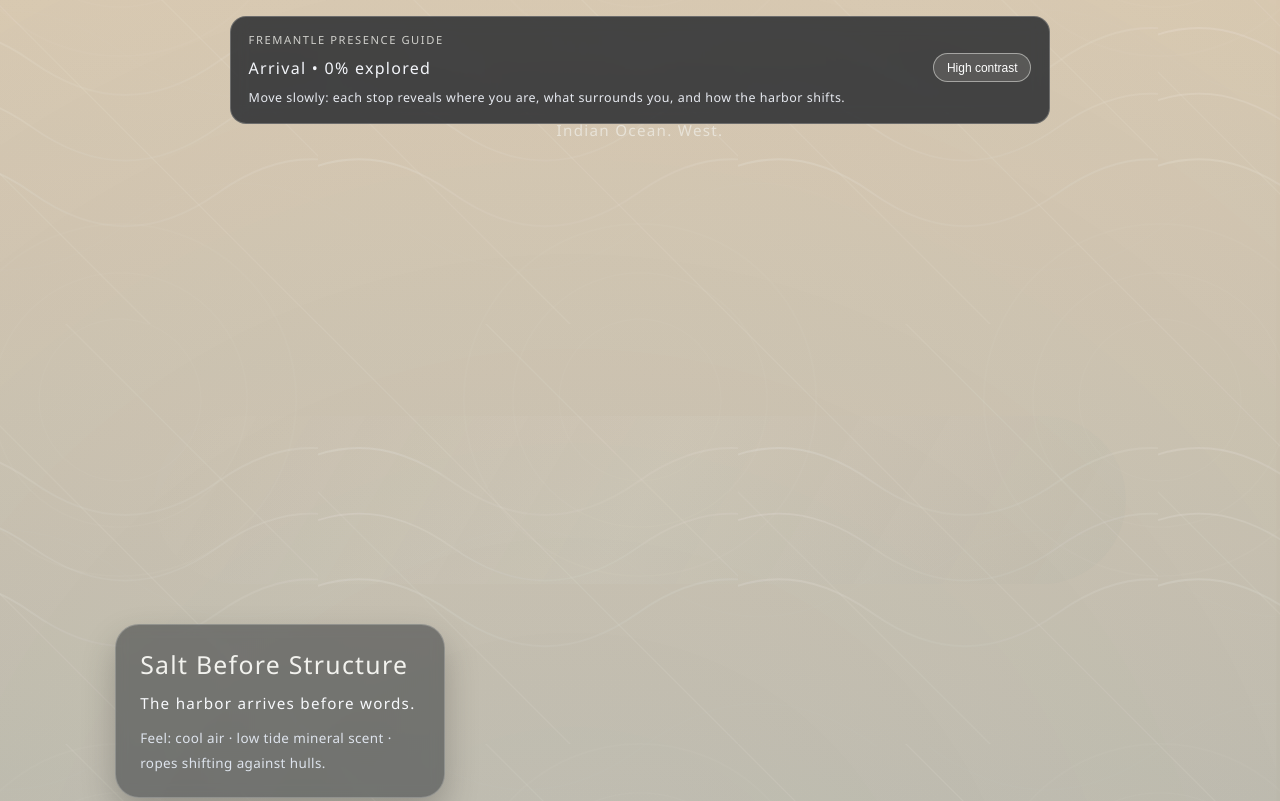
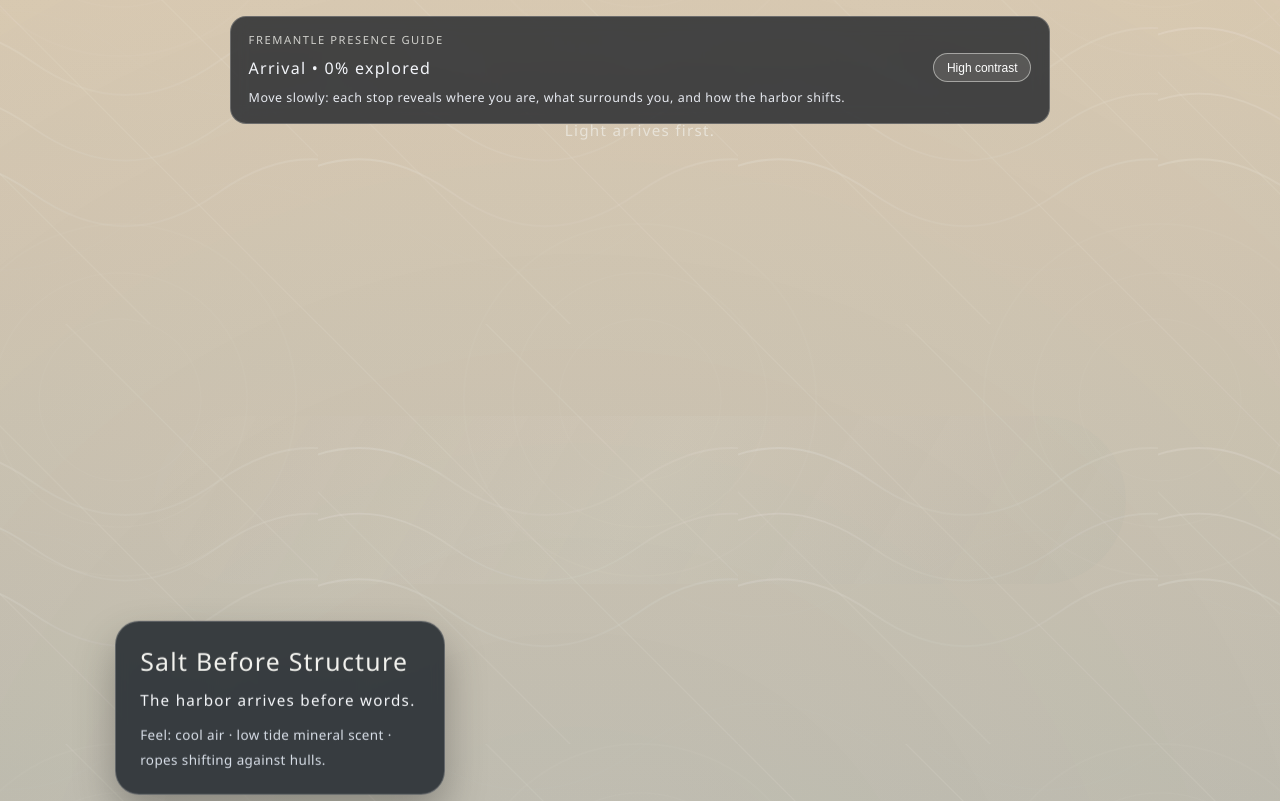
Before and after one commit to rajeshceg3/Fremantle, a plain HTML site: page index.html in a window 1280 px wide. Shown: the top 801 px of the page. Drawn offline with Linux system fonts and the light colour scheme.

Commit message:
Enrich immersion with contextual moments and subtle focus cues

```diff
--- a/app.js
+++ b/app.js
@@ -4,6 +4,7 @@ const microcopy = document.getElementById('microcopy');
 const finalLine = document.getElementById('finalLine');
 const shimmer = document.getElementById('waterShimmer');
 const whisperTriggers = Array.from(document.querySelectorAll('.whisper-trigger'));
+const spaceCards = Array.from(document.querySelectorAll('.space[data-space]'));
 const hudStatus = document.getElementById('hudStatus');
 const hudDetail = document.getElementById('hudDetail');
 const contrastToggle = document.getElementById('contrastToggle');
@@ -22,6 +23,19 @@ let touchDragX = null;
 let qaPanel;
 let qaLines;
 let lastAnnouncedZone = '';
+let currentZone = 'Arrival';
+let lastMicrocopyZone = '';
+let microcopyIndex = 0;
+let shimmerPulseTimer;
+
+const zoneWhispers = {
+  Arrival: ['Salt before streets.', 'Light arrives first.'],
+  'Harbor Edge': ['Rigging taps the wind.', 'Steel lines meet tide.'],
+  'Historic Core': ['Stone keeps the day cool.', 'History breathes in shade.'],
+  'Market Pulse': ['Warm voices drift together.', 'Color hums through lanes.'],
+  'Bathers Beach': ['Amber slips into indigo.', 'Foam gathers dusk light.'],
+  'Western Horizon': ['Hold still at the edge.', 'Evening settles in water.']
+};
 
 const colorKeyframes = [
   {
@@ -245,6 +259,7 @@ function updateDepth() {
   const reflectionStillness = isSmallViewport ? 12000 : 10000;
   const nearReflection = progress > reflectionThreshold;
   const zone = zoneLabel(progress);
+  currentZone = zone;
 
   if (hudStatus) {
     hudStatus.textContent = `${zone} • ${(progress * 100).toFixed(0)}% explored`;
@@ -254,6 +269,8 @@ function updateDepth() {
   }
   if (narrativeAnnouncer && zone !== lastAnnouncedZone) {
     narrativeAnnouncer.textContent = `Now entering ${zone}.`;
+    pulseShimmer();
+    updateCurrentSpace(zone);
     lastAnnouncedZone = zone;
   }
 
@@ -280,6 +297,47 @@ function updateDepth() {
       reflectionStillness
     });
   }
+}
+
+function updateCurrentSpace(zone) {
+  const zoneMap = {
+    Arrival: 'arrival',
+    'Harbor Edge': 'harbor',
+    'Historic Core': 'historic',
+    'Market Pulse': 'market',
+    'Bathers Beach': 'beach',
+    'Western Horizon': 'reflection'
+  };
+
+  const activeSpace = zoneMap[zone];
+  spaceCards.forEach((card) => {
+    card.classList.toggle('is-current', card.dataset.space === activeSpace);
+  });
+}
+
+function pulseShimmer() {
+  shimmer.classList.remove('pulse');
+  if (shimmerPulseTimer) {
+    clearTimeout(shimmerPulseTimer);
+  }
+  requestAnimationFrame(() => shimmer.classList.add('pulse'));
+  shimmerPulseTimer = setTimeout(() => shimmer.classList.remove('pulse'), 2000);
+}
+
+function revealZoneMicrocopy(force = false) {
+  if (prefersReducedMotion) {
+    return;
+  }
+
+  const lines = zoneWhispers[currentZone] || zoneWhispers.Arrival;
+  if (force || lastMicrocopyZone !== currentZone) {
+    microcopyIndex = 0;
+  } else {
+    microcopyIndex = (microcopyIndex + 1) % lines.length;
+  }
+  microcopy.textContent = lines[microcopyIndex];
+  lastMicrocopyZone = currentZone;
+  microcopy.classList.add('visible');
 }
 
 function detailByZone(zone) {
@@ -392,7 +450,7 @@ function pauseWatcher() {
   }
 
   if (Date.now() - lastInteraction > 2000) {
-    microcopy.classList.add('visible');
+    revealZoneMicrocopy();
   }
   requestAnimationFrame(pauseWatcher);
 }
@@ -453,15 +511,29 @@ window.addEventListener('touchend', () => {
 whisperTriggers.forEach((trigger) => {
   trigger.setAttribute('aria-expanded', 'false');
   trigger.addEventListener('click', () => {
-    trigger.classList.toggle('open');
-    trigger.setAttribute('aria-expanded', String(trigger.classList.contains('open')));
+    const shouldOpen = !trigger.classList.contains('open');
+    whisperTriggers.forEach((item) => {
+      item.classList.remove('open');
+      item.setAttribute('aria-expanded', 'false');
+    });
+    if (shouldOpen) {
+      trigger.classList.add('open');
+      trigger.setAttribute('aria-expanded', 'true');
+    }
   });
 
   trigger.addEventListener('keydown', (event) => {
     if (event.key === 'Enter' || event.key === ' ') {
       event.preventDefault();
-      trigger.classList.toggle('open');
-      trigger.setAttribute('aria-expanded', String(trigger.classList.contains('open')));
+      const shouldOpen = !trigger.classList.contains('open');
+      whisperTriggers.forEach((item) => {
+        item.classList.remove('open');
+        item.setAttribute('aria-expanded', 'false');
+      });
+      if (shouldOpen) {
+        trigger.classList.add('open');
+        trigger.setAttribute('aria-expanded', 'true');
+      }
     }
   });
 });
--- a/styles.css
+++ b/styles.css
@@ -226,6 +226,25 @@ body {
   transition: opacity 1.3s ease, transform 1.6s ease-out;
 }
 
+.water-shimmer.pulse {
+  animation: shimmer-pulse 1700ms ease-out 1;
+}
+
+@keyframes shimmer-pulse {
+  0% {
+    transform: scaleX(1);
+    opacity: 0.24;
+  }
+  45% {
+    transform: scaleX(1.03);
+    opacity: 0.4;
+  }
+  100% {
+    transform: scaleX(1);
+    opacity: 0.26;
+  }
+}
+
 .microcopy {
   position: fixed;
   top: 15vh;
@@ -259,6 +278,12 @@ body {
   box-shadow: 0 16px 34px rgba(0, 0, 0, 0.22);
   backdrop-filter: blur(6px);
   transition: background 1200ms ease-out, transform 1200ms ease-out;
+}
+
+.space.is-current {
+  background: rgba(13, 20, 29, 0.76);
+  transform: translateY(-0.2rem);
+  box-shadow: 0 20px 42px rgba(0, 0, 0, 0.28);
 }
 
 .space h1,
```
Also changed, not shown: 1 other file.
